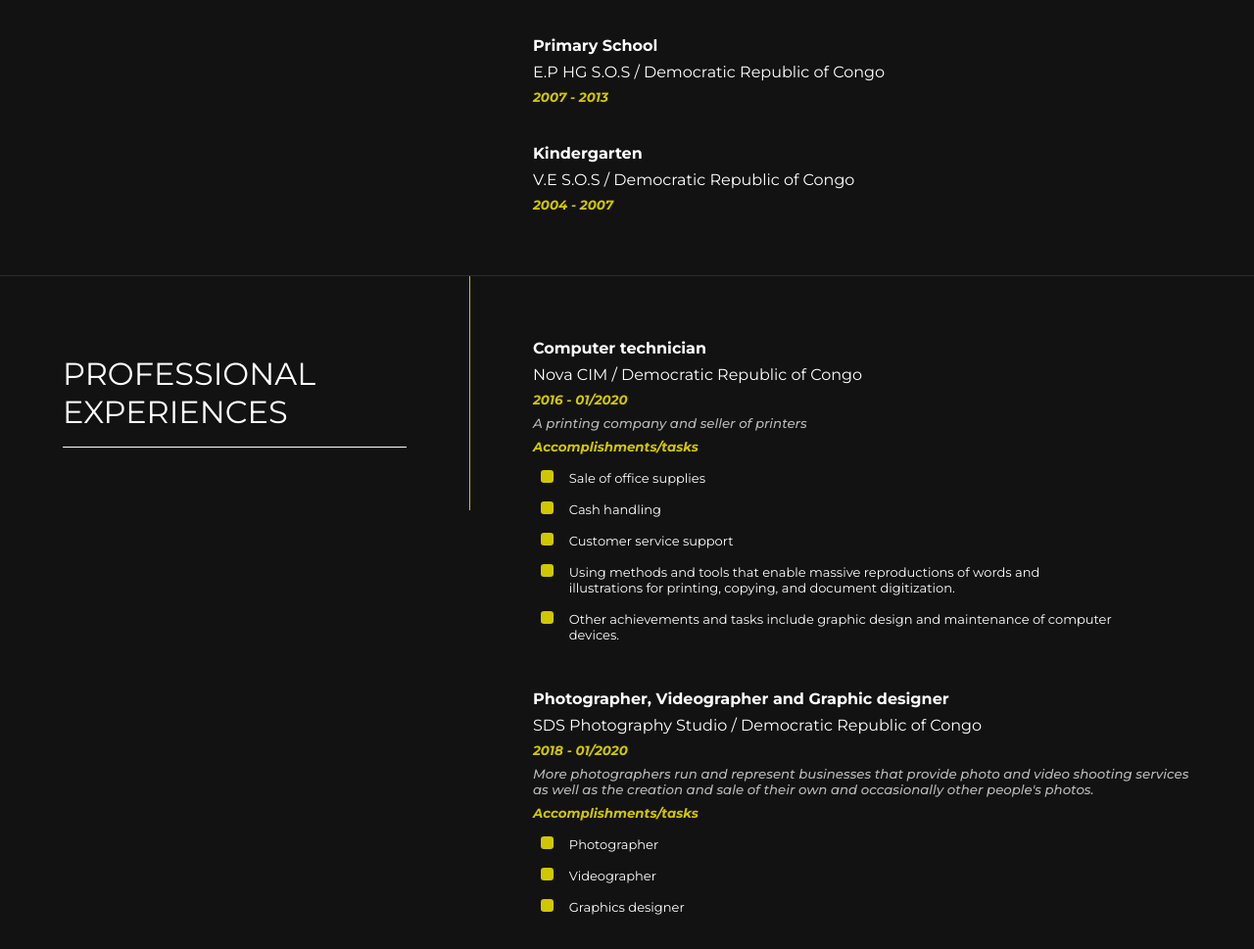
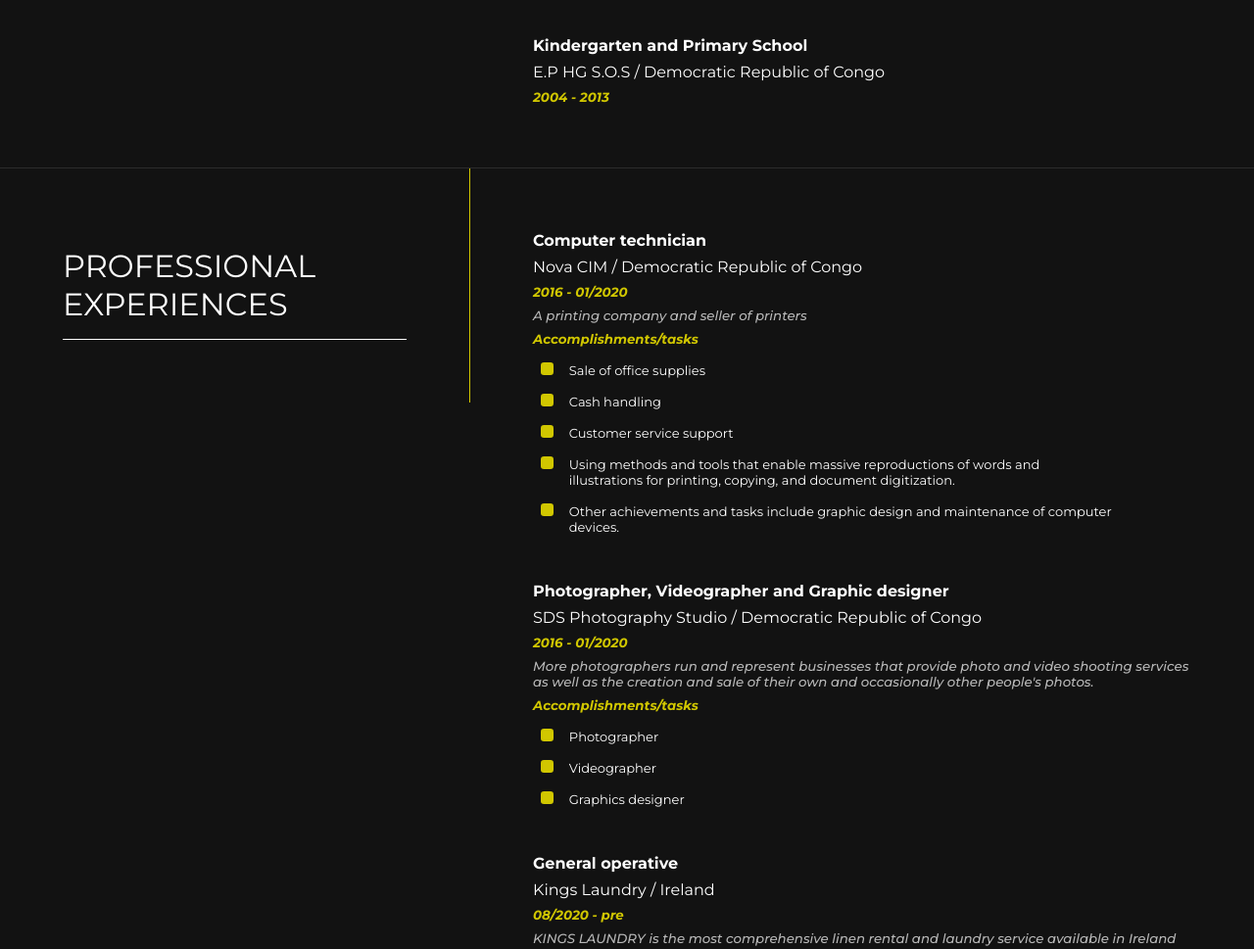
Before and after one commit to dieudonnecostes/luucem, a plain HTML site: page index.html in a window 1280 px wide. Shown: the part 1676-2645 px from the top of the page at 98% size. Drawn offline with Linux system fonts and the light colour scheme.

```diff
--- a/index.html
+++ b/index.html
@@ -157,15 +157,9 @@
                     <p class="min-normal">Physics math</p>
                 </div>
                 <div class="single-education">
-                    <h4>Primary School</h4>
+                    <h4>Kindergarten and Primary School</h4>
                     <p>E.P HG S.O.S / Democratic Republic of Congo</p>
-                    <p class="min-light m-italic">2007 - 2013</p>
-                    <!-- <p class="min-normal">88%</p> -->
-                </div>
-                <div class="single-education">
-                    <h4>Kindergarten</h4>
-                    <p>V.E S.O.S / Democratic Republic of Congo</p>
-                    <p class="min-light m-italic">2004 - 2007</p>
+                    <p class="min-light m-italic">2004 - 2013</p>
                     <!-- <p class="min-normal">88%</p> -->
                 </div>
             </div>
@@ -211,7 +205,7 @@
                 <div class="single-education">
                     <h4>Photographer, Videographer and Graphic designer</h4>
                     <p>SDS Photography Studio / Democratic Republic of Congo</p>
-                    <p class="min-light m-italic">2018 - 01/2020</p>
+                    <p class="min-light m-italic">2016 - 01/2020</p>
                     <p class="min-normal m-italic m-gray">More photographers run and represent businesses that provide
                         photo and video shooting services as well as the creation and sale of their own and occasionally
                         other people's photos.</p>
```
